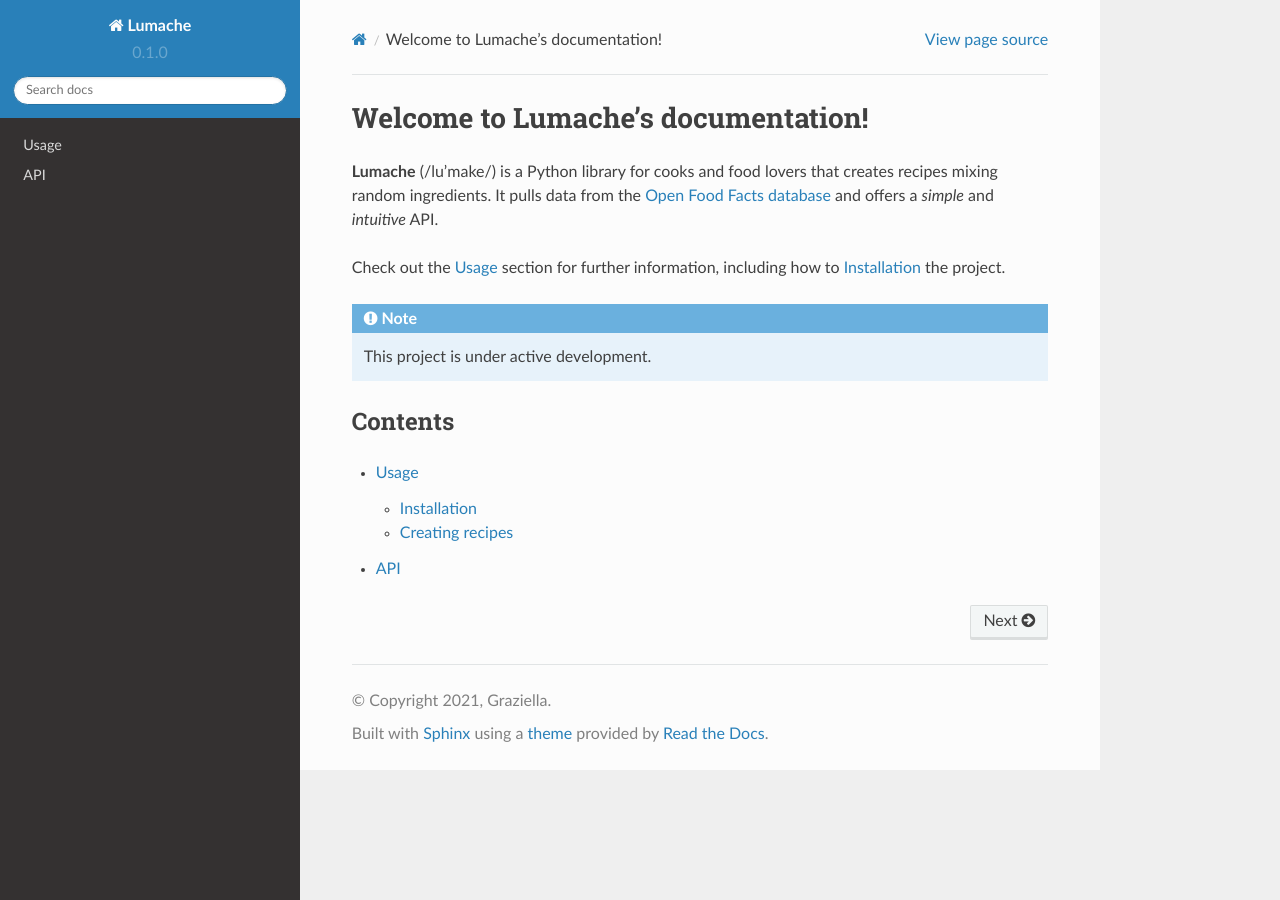
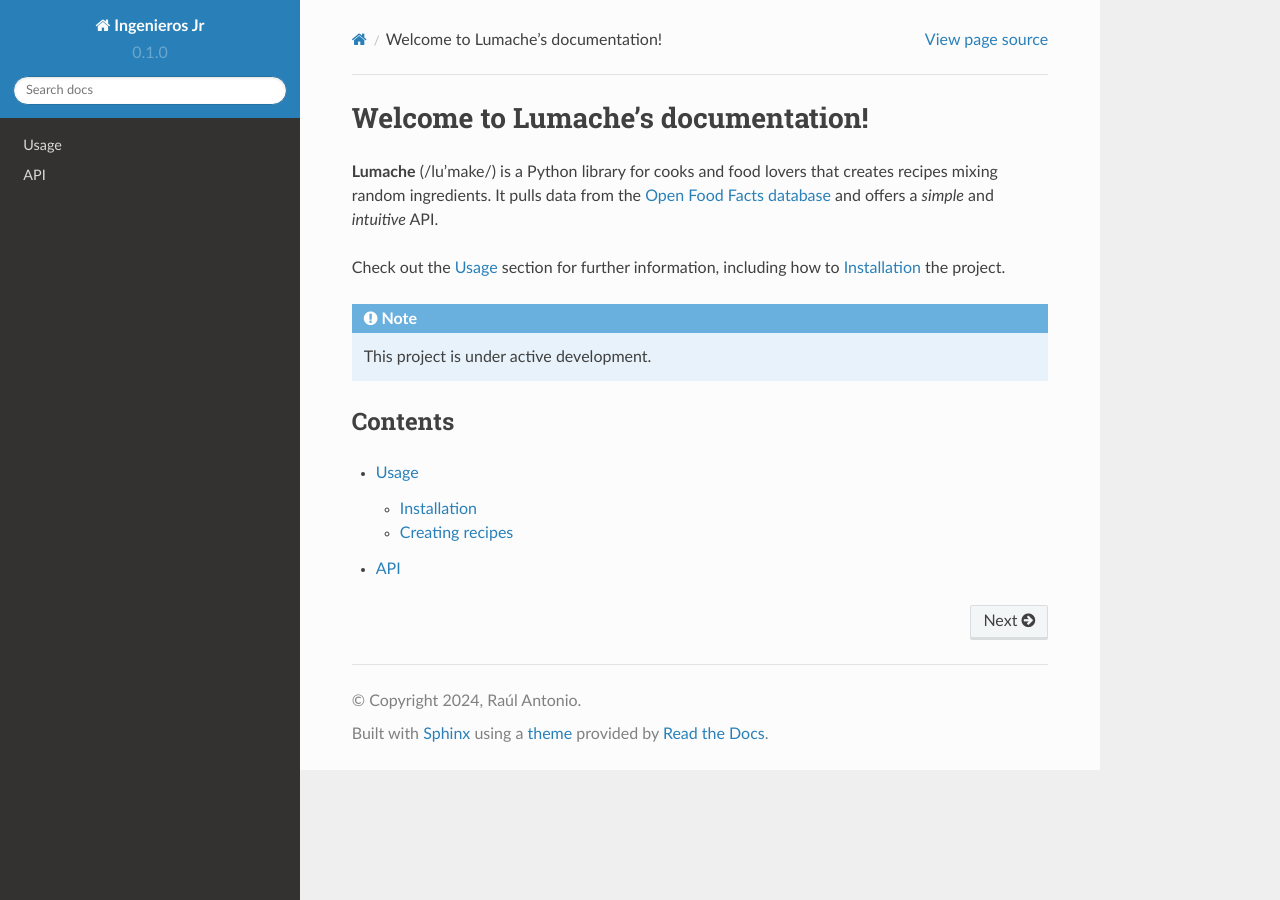
Before and after one commit to Gagis00/Ingenieros-JR, a Sphinx documentation site: the page built from docs/source/index.rst, in a window 1280 px wide. Built offline with Sphinx 7.4.7 and the Read the Docs theme 2.0.0, drawn with Linux system fonts in a browser that asks for light colours.

Commit message:
Update conf.py

```diff
--- a/docs/source/conf.py
+++ b/docs/source/conf.py
@@ -2,9 +2,9 @@
 
 # -- Project information
 
-project = 'Lumache'
-copyright = '2021, Graziella'
-author = 'Graziella'
+project = 'Ingenieros Jr'
+copyright = '2024, Raúl Antonio'
+author = 'Gagis'
 
 release = '0.1'
 version = '0.1.0'
```
